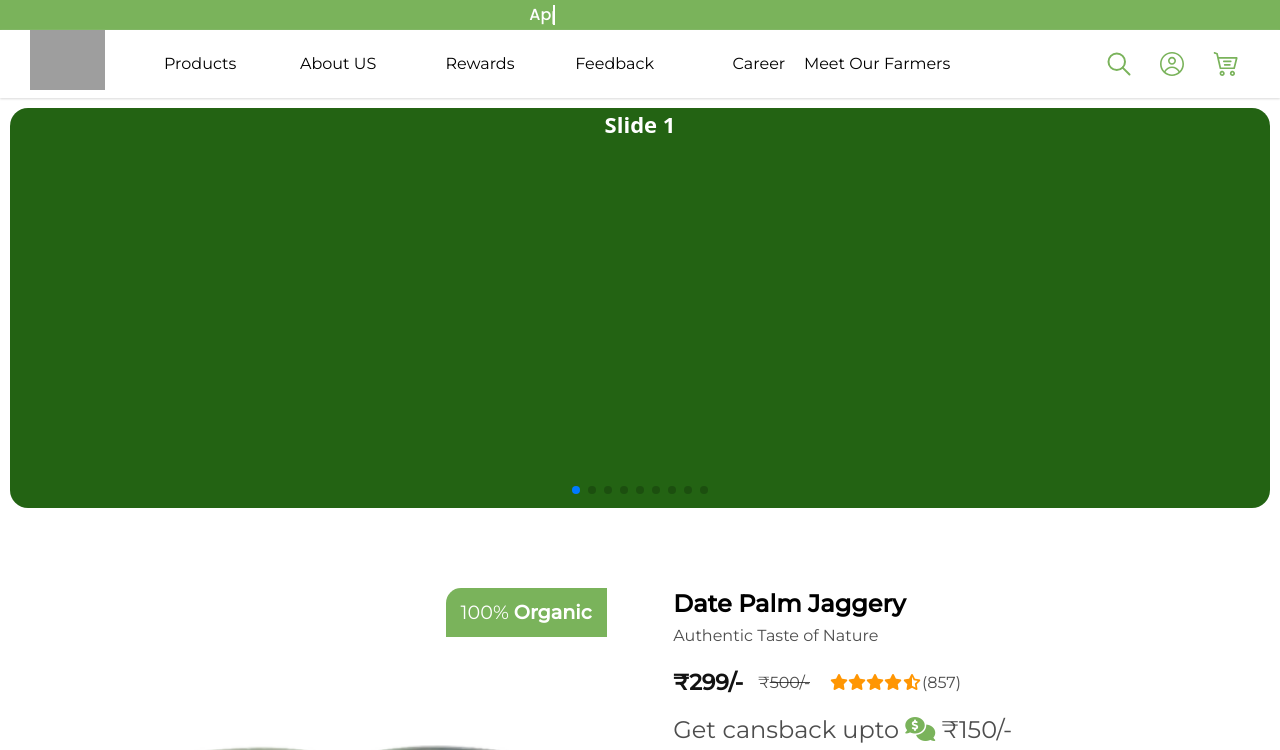
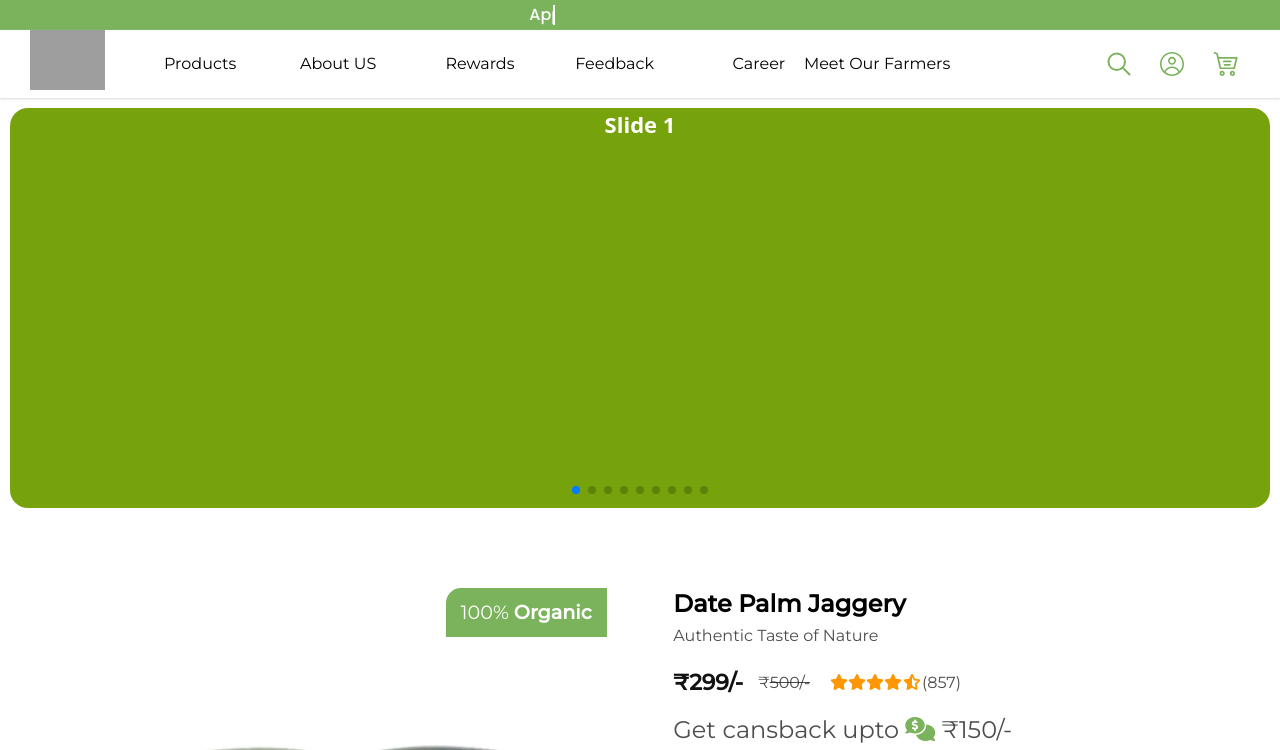
Before and after one commit to Tuhin1904/tuhin-grambahar, a React (Create React App) app: page / in a window 1280 px wide. Shown: the top 750 px of the page. Built offline with nearby package versions, Linux system fonts and the light colour scheme; grey boxes are pictures that could not be loaded.

Commit message:
Update CustomSwiper.css

```diff
--- a/src/components/CustomSwiper/CustomSwiper.css
+++ b/src/components/CustomSwiper/CustomSwiper.css
@@ -34,10 +34,9 @@
 
   /* .swiper-slide:nth-child(1n) {
     background-color: rgb(206, 17, 17);
-  }
-   */
-   .swiper-slide:nth-child(1n) {
-    background-color: rgb(35, 99, 19);
+  } */
+  .swiper-slide:nth-child(1n) {
+    background-color: rgb(118, 163, 12);
   }
   .swiper-slide:nth-child(2n) {
     background-color: rgb(0, 140, 255);
@@ -51,20 +50,19 @@
     background-color: rgb(211, 122, 7);
   }
 
+  /* .swiper-slide:nth-child(5n) {
+    background-color: rgb(118, 163, 12);
+  } */
   .swiper-slide:nth-child(5n) {
-    background-color: rgb(118, 163, 12);
+    background-color: rgb(206, 17, 17);
   }
-
   .swiper-slide:nth-child(6n) {
     background-color: rgb(180, 10, 47);
   }
-   .swiper-slide:nth-child(7n) {
-    background-color: rgb(206, 17, 17);
+
+  .swiper-slide:nth-child(7n) {
+    background-color: rgb(35, 99, 19);
   }
-
-  /* .swiper-slide:nth-child(7n) {
-    background-color: rgb(35, 99, 19);
-  } */
 
   .swiper-slide:nth-child(8n) {
     background-color: rgb(0, 68, 255);
```
